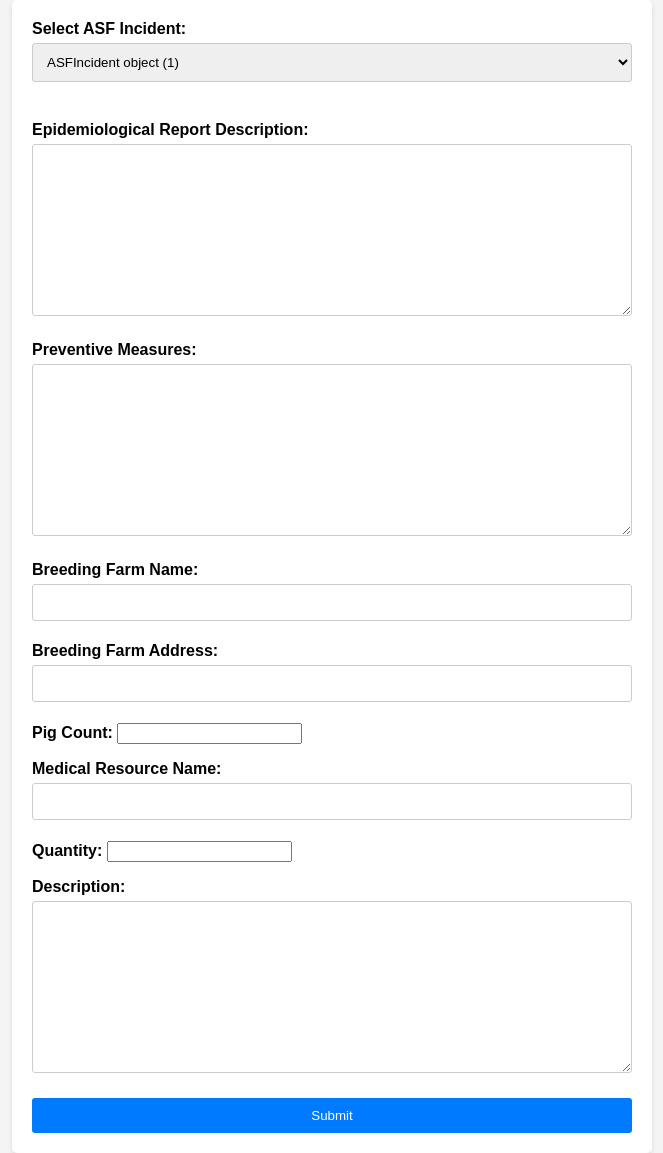
After one commit to rafalkad/ASFTracer, a Django app: page /add_additional_info/ in a window 1280 px wide. The commit adds this page. Shown: the whole page, without its empty margins (308-971 px from the left). Run offline with Django 5.2, Linux system fonts and the light colour scheme; tables that the repository leaves empty hold one stand-in row (values such as "Sample post").

Commit message:
Modele_2

```diff
--- a/ASF/ASF/urls.py
+++ b/ASF/ASF/urls.py
@@ -16,10 +16,15 @@ Including another URLconf
 """
 from django.contrib import admin
 from django.urls import path
-from Tracer_app.views import asf_incident_list, AddASFIncident
+from Tracer_app.views import asf_incident_list, AddASFIncident, AddAdditionalInfo, AddInspectionAndQuarantine, ShowInspectionsAndQuarantines
 
 urlpatterns = [
     path('admin/', admin.site.urls),
     path('asf_incidents/', asf_incident_list, name='asf_incident_list'),
+    path('add_inspection_and_quarantine/', AddInspectionAndQuarantine.as_view(), name='add_inspection_and_quarantine'),
+    path('show_inspections_and_quarantines/', ShowInspectionsAndQuarantines.as_view(),
+         name='show_inspections_and_quarantines'),
     path('add_asf_incident/', AddASFIncident.as_view(), name='add_asf_incident'),
+    path('add_additional_info/', AddAdditionalInfo.as_view(), name='add_additional_info'),
+
 ]
--- a/ASF/Tracer_app/forms.py
+++ b/ASF/Tracer_app/forms.py
@@ -1,7 +1,32 @@
 from django import forms
-from .models import ASFIncident
+from .models import ASFIncident, VeterinaryInspection, Quarantine, EpidemiologicalReport, BreedingFarm, MedicalResource
+
+
+class InspectionAndQuarantineForm(forms.Form):
+    inspection_date = forms.DateField(widget=forms.DateInput(attrs={'type': 'date'}))
+    veterinarian = forms.CharField(max_length=100)
+    results = forms.CharField(widget=forms.Textarea)
+    notes = forms.CharField(widget=forms.Textarea)
+    start_date = forms.DateField(widget=forms.DateInput(attrs={'type': 'date'}))
+    end_date = forms.DateField(widget=forms.DateInput(attrs={'type': 'date'}))
+    location = forms.CharField(max_length=100)
+
 
 class AddASFIncidentForm(forms.ModelForm):
     class Meta:
         model = ASFIncident
         fields = ['detection_date', 'location', 'infected_count', 'veterinary_inspections', 'quarantines']
+        widgets = {
+            'detection_date': forms.DateInput(attrs={'type': 'date'})
+        }
+
+
+class AdditionalInfoForm(forms.Form):
+    epidemiological_report_description = forms.CharField(label="Epidemiological Report Description", widget=forms.Textarea)
+    preventive_measures = forms.CharField(label="Preventive Measures", widget=forms.Textarea)
+    breeding_farm_name = forms.CharField(label="Breeding Farm Name", max_length=100)
+    breeding_farm_address = forms.CharField(label="Breeding Farm Address", max_length=200)
+    pig_count = forms.IntegerField(label="Pig Count")
+    medical_resource_name = forms.CharField(label="Medical Resource Name", max_length=100)
+    quantity = forms.IntegerField(label="Quantity")
+    medical_resource_description = forms.CharField(label="Description", widget=forms.Textarea)
--- a/ASF/Tracer_app/models.py
+++ b/ASF/Tracer_app/models.py
@@ -36,9 +36,11 @@ class BreedingFarm(models.Model):
     name = models.CharField(max_length=100)
     address = models.CharField(max_length=200)
     pig_count = models.IntegerField()
+    asf_incidents = models.ManyToManyField('ASFIncident', related_name='breeding_farms', blank=True)
 
 
 class MedicalResource(models.Model):
     name = models.CharField(max_length=100)
     quantity = models.IntegerField()
     description = models.TextField()
+    asf_incidents = models.ManyToManyField('ASFIncident', related_name='medical_resources', blank=True)
--- /dev/null
+++ b/ASF/Tracer_app/templates/add_additional_info.html
@@ -0,0 +1,63 @@
+<!DOCTYPE html>
+<html lang="en">
+<head>
+    <meta charset="UTF-8">
+    <title>Add Additional Info</title>
+    <style>
+        body {
+            font-family: Arial, sans-serif;
+            background-color: #f4f4f4;
+            margin: 0;
+            padding: 0;
+            display: flex;
+            justify-content: center;
+            align-items: center;
+            min-height: 100vh;
+        }
+        form {
+            width: 100%;
+            max-width: 600px;
+            background-color: #fff;
+            padding: 20px;
+            border-radius: 5px;
+            box-shadow: 0 2px 5px rgba(0, 0, 0, 0.1);
+        }
+        label {
+            font-weight: bold;
+        }
+        select,
+        input[type="text"],
+        textarea {
+            width: 100%;
+            padding: 10px;
+            margin: 5px 0;
+            border: 1px solid #ccc;
+            border-radius: 3px;
+            box-sizing: border-box;
+        }
+        button[type="submit"] {
+            width: 100%;
+            background-color: #007bff;
+            color: #fff;
+            padding: 10px;
+            border: none;
+            border-radius: 3px;
+            cursor: pointer;
+        }
+    </style>
+</head>
+<body>
+    <form method="post">
+        {% csrf_token %}
+        <label for="asf_incident">Select ASF Incident:</label>
+        <select id="asf_incident" name="asf_incident">
+            {% for asf_incident in asf_incidents %}
+                <option value="{{ asf_incident.id }}">{{ asf_incident }}</option>
+            {% endfor %}
+        </select>
+        <br><br>
+        {{ form.as_p }}
+        <button type="submit">Submit</button>
+    </form>
+</body>
+</html>
--- a/ASF/Tracer_app/views.py
+++ b/ASF/Tracer_app/views.py
@@ -1,9 +1,13 @@
-from django.shortcuts import render, redirect
-from .models import ASFIncident
+from django.shortcuts import render, redirect, get_object_or_404
+from .models import ASFIncident, VeterinaryInspection, Quarantine, EpidemiologicalReport, BreedingFarm, MedicalResource
 from django.http import HttpResponse
-from .forms import AddASFIncidentForm
+from django.template.loader import render_to_string
+from weasyprint import HTML
+from .forms import AddASFIncidentForm, AdditionalInfoForm, InspectionAndQuarantineForm
 from django.views import View
 # Create your views here.
+
+
 def asf_incident_list(request):
     incidents = ASFIncident.objects.all()
     incidents = incidents.order_by('detection_date')
@@ -24,6 +28,55 @@ def asf_incident_list(request):
     }
 
     return render(request, 'incident_list.html', context)
+
+
+class AddInspectionAndQuarantine(View):
+    template_name = 'add_inspection_and_quarantine.html'
+    form_class = InspectionAndQuarantineForm
+
+    def get(self, request):
+        form = self.form_class()
+        return render(request, self.template_name, {'form': form})
+
+    def post(self, request):
+        form = self.form_class(request.POST)
+        if form.is_valid():
+            inspection_date = form.cleaned_data['inspection_date']
+            veterinarian = form.cleaned_data['veterinarian']
+            results = form.cleaned_data['results']
+            notes = form.cleaned_data['notes']
+            start_date = form.cleaned_data['start_date']
+            end_date = form.cleaned_data['end_date']
+            location = form.cleaned_data['location']
+
+            veterinary_inspection = VeterinaryInspection.objects.create(
+                inspection_date=inspection_date,
+                veterinarian=veterinarian,
+                results=results,
+                notes=notes
+            )
+
+            quarantine = Quarantine.objects.create(
+                start_date=start_date,
+                end_date=end_date,
+                location=location
+            )
+            inspections = VeterinaryInspection.objects.all()
+            quarantines = Quarantine.objects.all()
+
+            return render(request, self.template_name,
+                          {'form': form, 'inspections': inspections, 'quarantines': quarantines})
+        return render(request, self.template_name, {'form': form})
+
+
+class ShowInspectionsAndQuarantines(View):
+    template_name = 'inspections_and_quarantines.html'
+
+    def get(self, request):
+        inspections = VeterinaryInspection.objects.all()
+        quarantines = Quarantine.objects.all()
+        return render(request, self.template_name, {'inspections': inspections, 'quarantines': quarantines})
+
 
 class AddASFIncident(View):
     template_name = 'add_asfincident.html'
@@ -49,5 +102,56 @@ class AddASFIncident(View):
                 veterinary_inspections=veterinary_inspections,
                 quarantines=quarantines
             )
-            return redirect('/asf_incident_list/')
+            return redirect('/asf_incidents/')
         return render(request, self.template_name, {'form': form})
+
+
+class AddAdditionalInfo(View):
+    template_name = 'add_additional_info.html'
+    form_class = AdditionalInfoForm
+
+    def get(self, request):
+        asf_incidents = ASFIncident.objects.all()
+        form = self.form_class()
+        return render(request, self.template_name, {'form': form, 'asf_incidents': asf_incidents})
+
+    def post(self, request):
+        form = self.form_class(request.POST)
+        if form.is_valid():
+            asf_incident_id = request.POST.get('asf_incident')
+            epidemiological_report_description = form.cleaned_data['epidemiological_report_description']
+            preventive_measures = form.cleaned_data['preventive_measures']
+            breeding_farm_name = form.cleaned_data['breeding_farm_name']
+            breeding_farm_address = form.cleaned_data['breeding_farm_address']
+            pig_count = form.cleaned_data['pig_count']
+            medical_resource_name = form.cleaned_data['medical_resource_name']
+            quantity = form.cleaned_data['quantity']
+            medical_resource_description = form.cleaned_data['medical_resource_description']
+
+            asf_incident = ASFIncident.objects.get(id=asf_incident_id)
+
+            epidemiological_report = EpidemiologicalReport.objects.create(
+                report_date=asf_incident.detection_date,
+                description=epidemiological_report_description,
+                preventive_measures=preventive_measures,
+                asf_incidents=asf_incident
+            )
+
+            breeding_farm = BreedingFarm.objects.create(
+                name=breeding_farm_name,
+                address=breeding_farm_address,
+                pig_count=pig_count
+            )
+            breeding_farm.asf_incidents.add(asf_incident)
+
+            medical_resource = MedicalResource.objects.create(
+                name=medical_resource_name,
+                quantity=quantity,
+                description=medical_resource_description
+            )
+            medical_resource.asf_incidents.add(asf_incident)
+
+            return redirect('confirmation')
+
+        asf_incidents = ASFIncident.objects.all()
+        return render(request, self.template_name, {'form': form, 'asf_incidents': asf_incidents})
```
Also changed, not shown: ASF/Tracer_app/templates/add_asfincident.html (+9 -0 lines), ASF/Tracer_app/templates/add_inspection_and_quarantine.html (added, +33 -0 lines), ASF/Tracer_app/templates/inspections_and_quarantines.html (added, +69 -0 lines).
